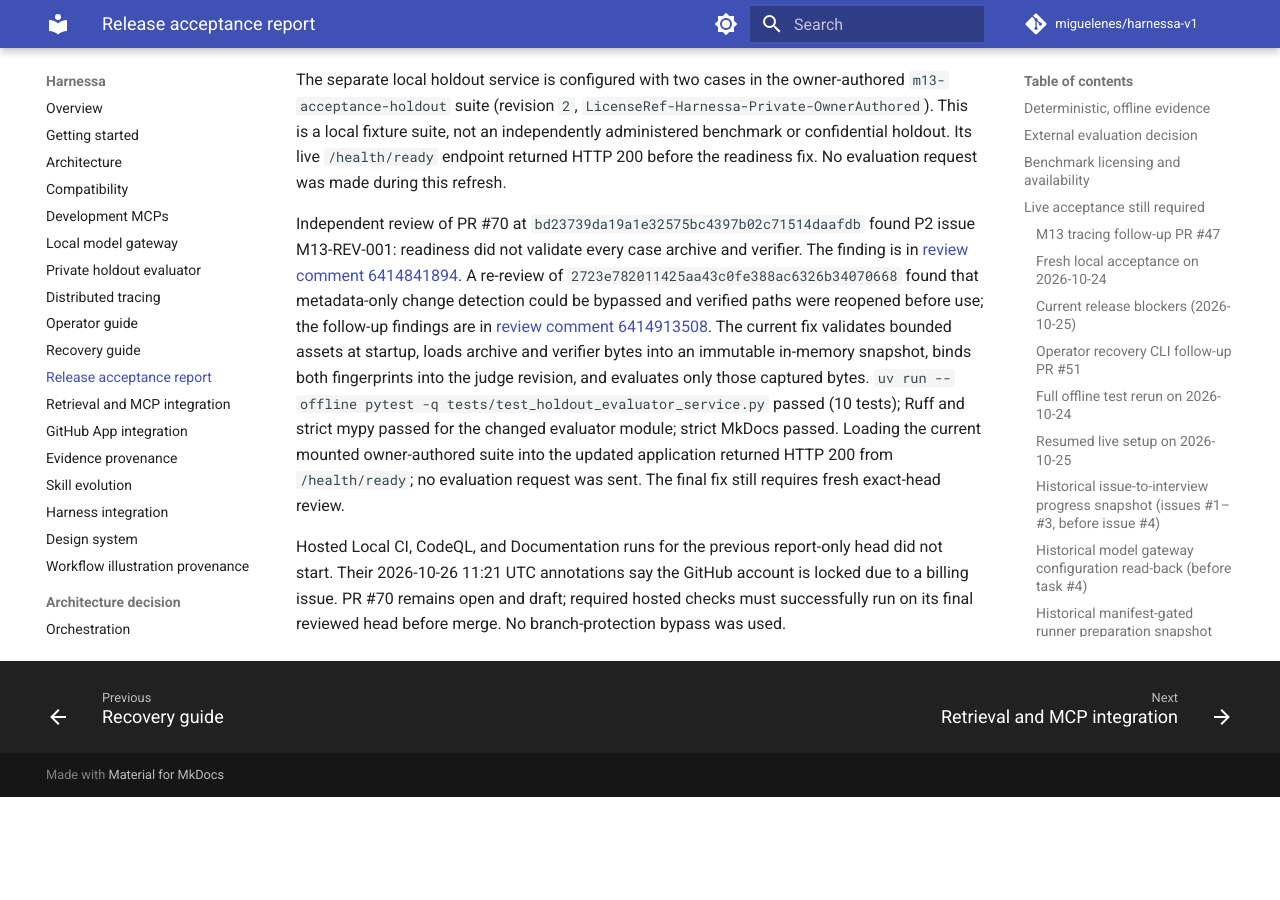
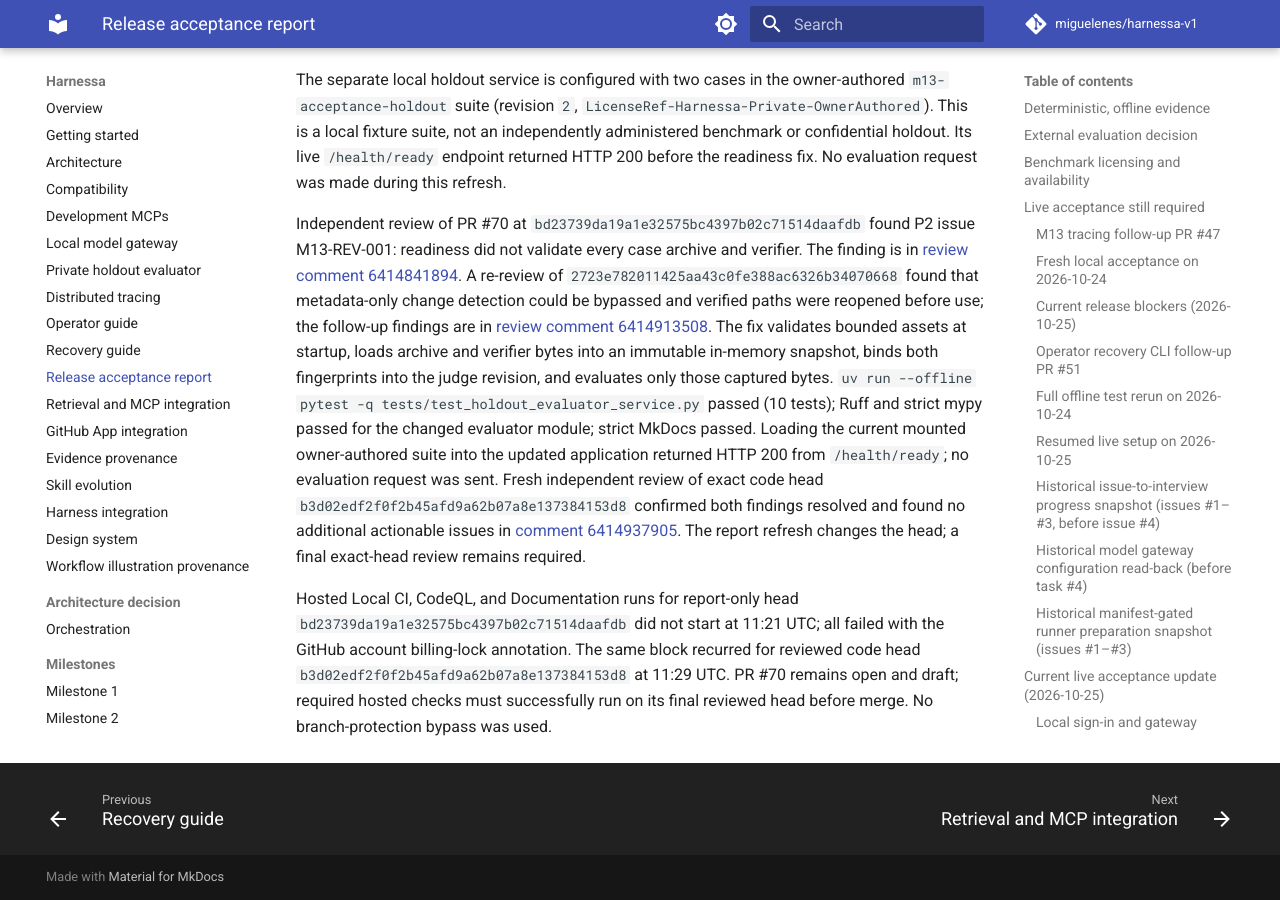
Before and after one commit to miguelenes/harnessa-v1, an MkDocs documentation site: the page built from docs/acceptance-report.md, in a window 1280 px wide and 900 px high, scrolled down 23005 px. Built offline with MkDocs 1.6.1 and Material for MkDocs 9.7.7, drawn with Linux system fonts in a browser that asks for light colours; comment, search, counter and statistics services are not loaded; before the commit the page ends 23802 px from its top, so only the background shows below that.

Commit message:
docs(m13): record evaluator review and billing blocker

```diff
--- a/docs/acceptance-report.md
+++ b/docs/acceptance-report.md
@@ -304,6 +304,6 @@
 
 The separate local holdout service is configured with two cases in the owner-authored `m13-acceptance-holdout` suite (revision `2`, `LicenseRef-Harnessa-Private-OwnerAuthored`). This is a local fixture suite, not an independently administered benchmark or confidential holdout. Its live `/health/ready` endpoint returned HTTP 200 before the readiness fix. No evaluation request was made during this refresh.
 
-Independent review of PR #70 at `bd23739da19a1e32575bc4397b02c71514daafdb` found P2 issue M13-REV-001: readiness did not validate every case archive and verifier. The finding is in [review comment 6414841894](https://github.com/miguelenes/harnessa-v1/pull/70#issuecomment-6414841894). A re-review of `2723e782011425aa43c0fe388ac6326b34070668` found that metadata-only change detection could be bypassed and verified paths were reopened before use; the follow-up findings are in [review comment 6414913508](https://github.com/miguelenes/harnessa-v1/pull/70#issuecomment-6414913508). The current fix validates bounded assets at startup, loads archive and verifier bytes into an immutable in-memory snapshot, binds both fingerprints into the judge revision, and evaluates only those captured bytes. `uv run --offline pytest -q tests/test_holdout_evaluator_service.py` passed (10 tests); Ruff and strict mypy passed for the changed evaluator module; strict MkDocs passed. Loading the current mounted owner-authored suite into the updated application returned HTTP 200 from `/health/ready`; no evaluation request was sent. The final fix still requires fresh exact-head review.
+Independent review of PR #70 at `bd23739da19a1e32575bc4397b02c71514daafdb` found P2 issue M13-REV-001: readiness did not validate every case archive and verifier. The finding is in [review comment 6414841894](https://github.com/miguelenes/harnessa-v1/pull/70#issuecomment-6414841894). A re-review of `2723e782011425aa43c0fe388ac6326b34070668` found that metadata-only change detection could be bypassed and verified paths were reopened before use; the follow-up findings are in [review comment 6414913508](https://github.com/miguelenes/harnessa-v1/pull/70#issuecomment-6414913508). The fix validates bounded assets at startup, loads archive and verifier bytes into an immutable in-memory snapshot, binds both fingerprints into the judge revision, and evaluates only those captured bytes. `uv run --offline pytest -q tests/test_holdout_evaluator_service.py` passed (10 tests); Ruff and strict mypy passed for the changed evaluator module; strict MkDocs passed. Loading the current mounted owner-authored suite into the updated application returned HTTP 200 from `/health/ready`; no evaluation request was sent. Fresh independent review of exact code head `b3d02edf2f0f2b45afd9a62b07a8e137384153d8` confirmed both findings resolved and found no additional actionable issues in [comment 6414937905](https://github.com/miguelenes/harnessa-v1/pull/70#issuecomment-6414937905). The report refresh changes the head; a final exact-head review remains required.
 
-Hosted Local CI, CodeQL, and Documentation runs for the previous report-only head did not start. Their 2026-10-26 11:21 UTC annotations say the GitHub account is locked due to a billing issue. PR #70 remains open and draft; required hosted checks must successfully run on its final reviewed head before merge. No branch-protection bypass was used.
+Hosted Local CI, CodeQL, and Documentation runs for report-only head `bd23739da19a1e32575bc4397b02c71514daafdb` did not start at 11:21 UTC; all failed with the GitHub account billing-lock annotation. The same block recurred for reviewed code head `b3d02edf2f0f2b45afd9a62b07a8e137384153d8` at 11:29 UTC. PR #70 remains open and draft; required hosted checks must successfully run on its final reviewed head before merge. No branch-protection bypass was used.
```
Also changed, not shown: docs/milestones/13.md (+2 -2 lines).
